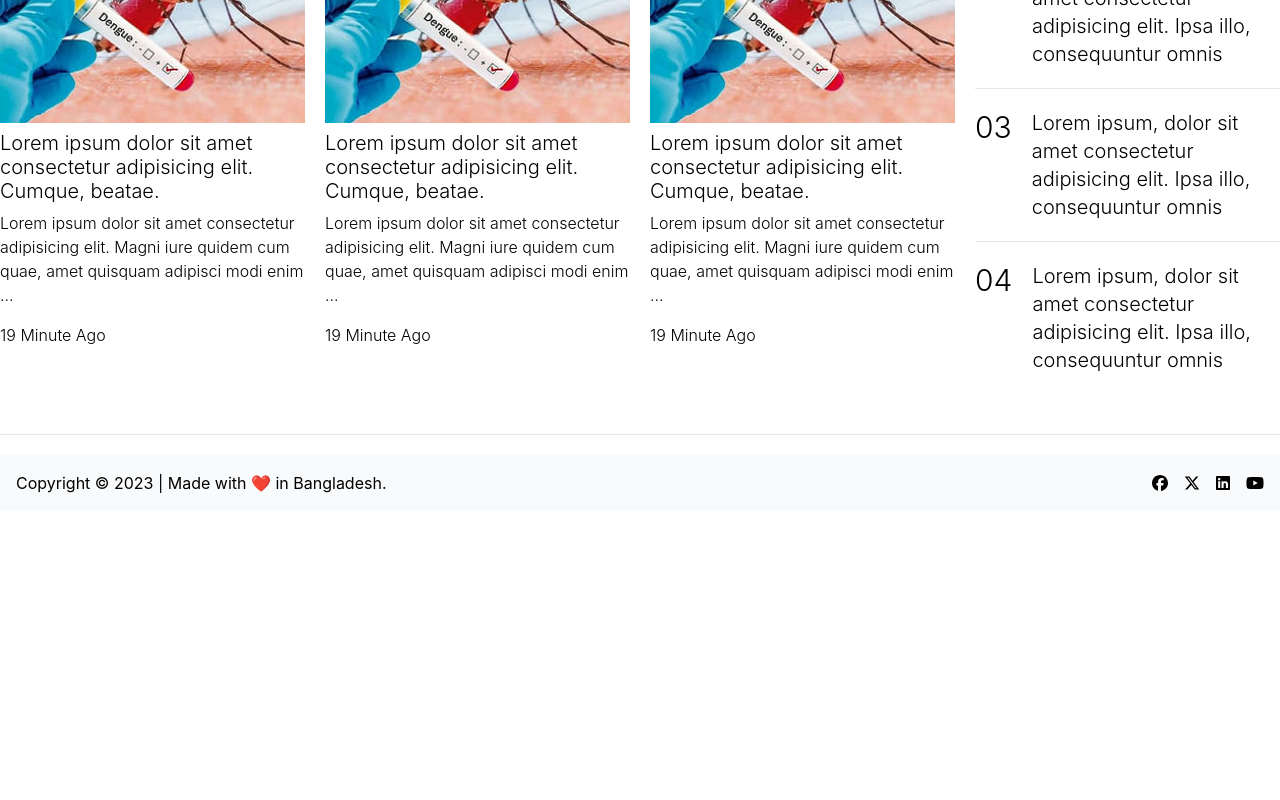
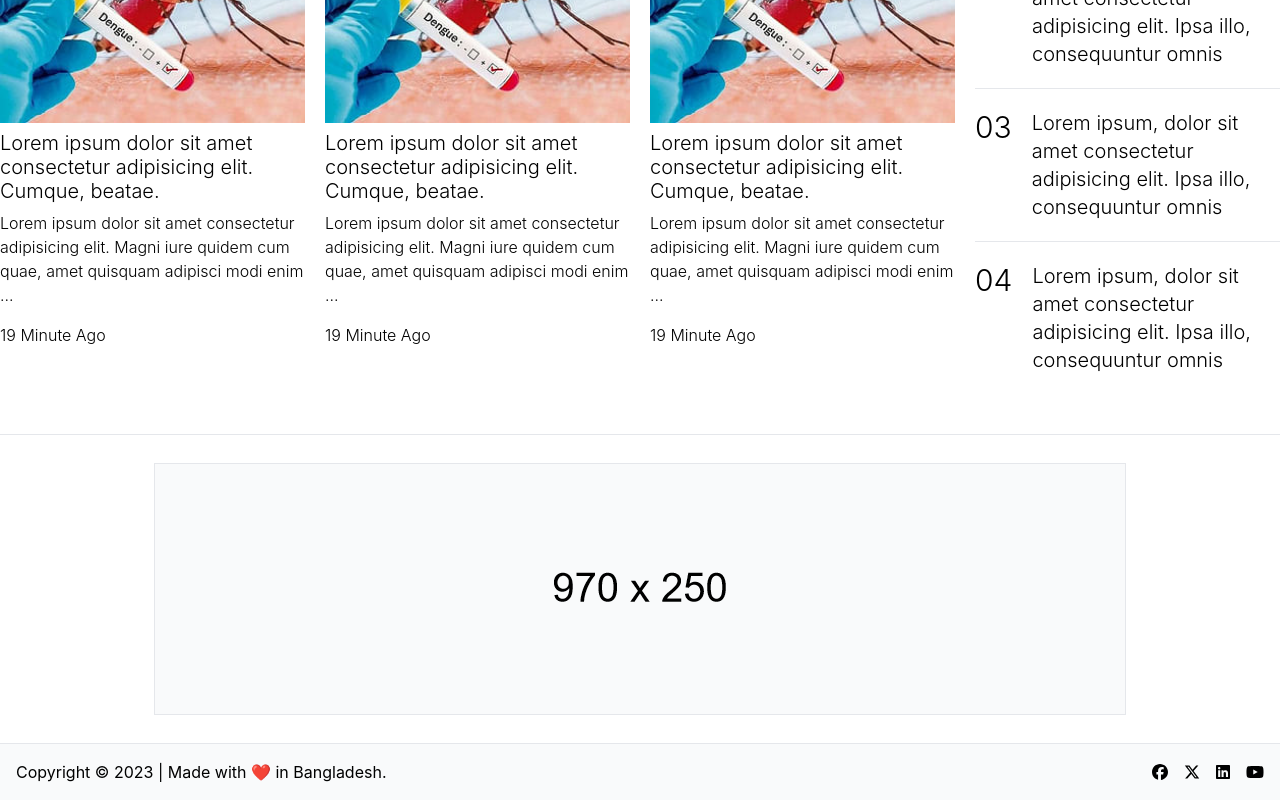
Before and after one commit to monzuralam/montana-news-vue, a Vue app: page /latest in a window 1280 px wide. Shown: the part 805-1605 px from the top of the page. Before the commit the page ends 1316 px from the top, so only its background shows below. Built offline with nearby package versions, Linux system fonts and the light colour scheme.

Commit message:
Advertisement component has been added

```diff
--- a/src/components/Latest/Latest.Component.vue
+++ b/src/components/Latest/Latest.Component.vue
@@ -1,12 +1,14 @@
 <template>
     <TopAdvertisement />
     <NewsTop cat="Latest" />
+    <Advertisement970 src="" href="#" />
 </template>
 <script>
 import TopAdvertisement from "../Advertisement/TopAdvertisement.Component.vue";
 import NewsTop from "../News/NewsTop.Component.vue";
+import Advertisement970 from "../Advertisement/Advertisement-970x250.Component.vue";
 export default {
     name: "Latest",
-    components: { TopAdvertisement, NewsTop },
+    components: { TopAdvertisement, NewsTop, Advertisement970 },
 };
 </script>
```
